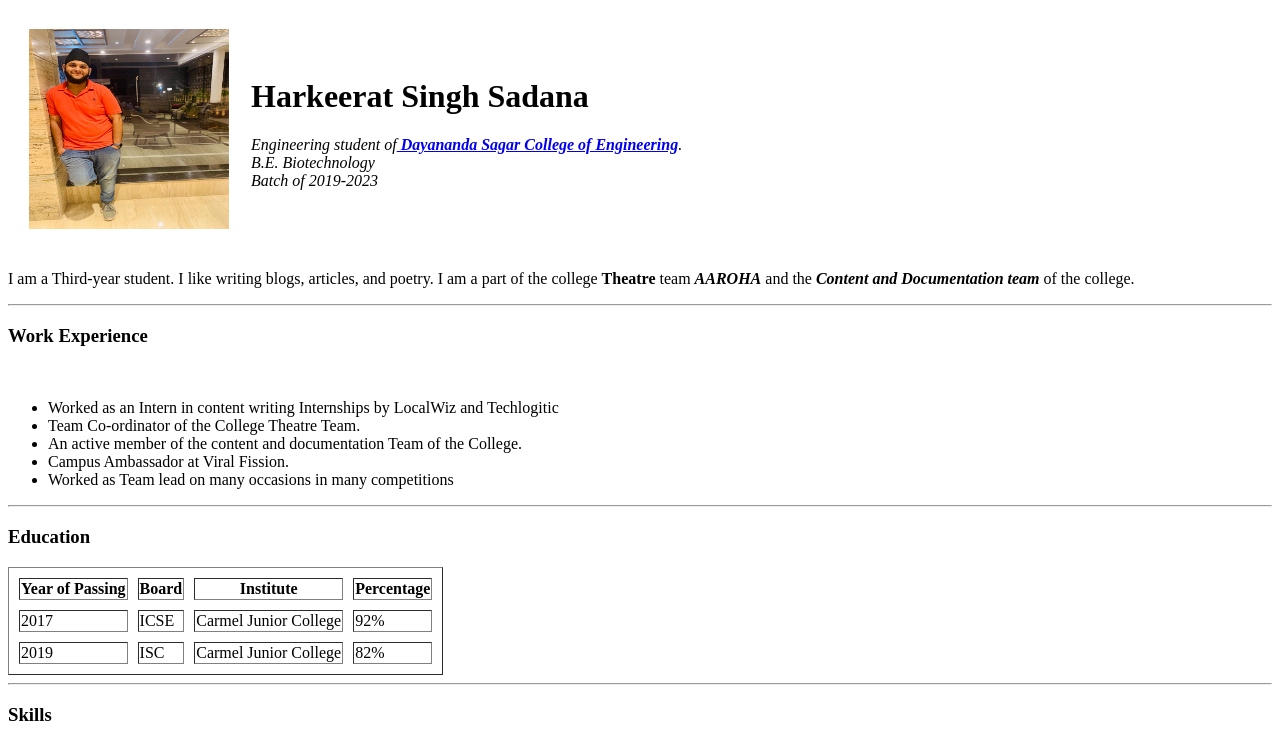
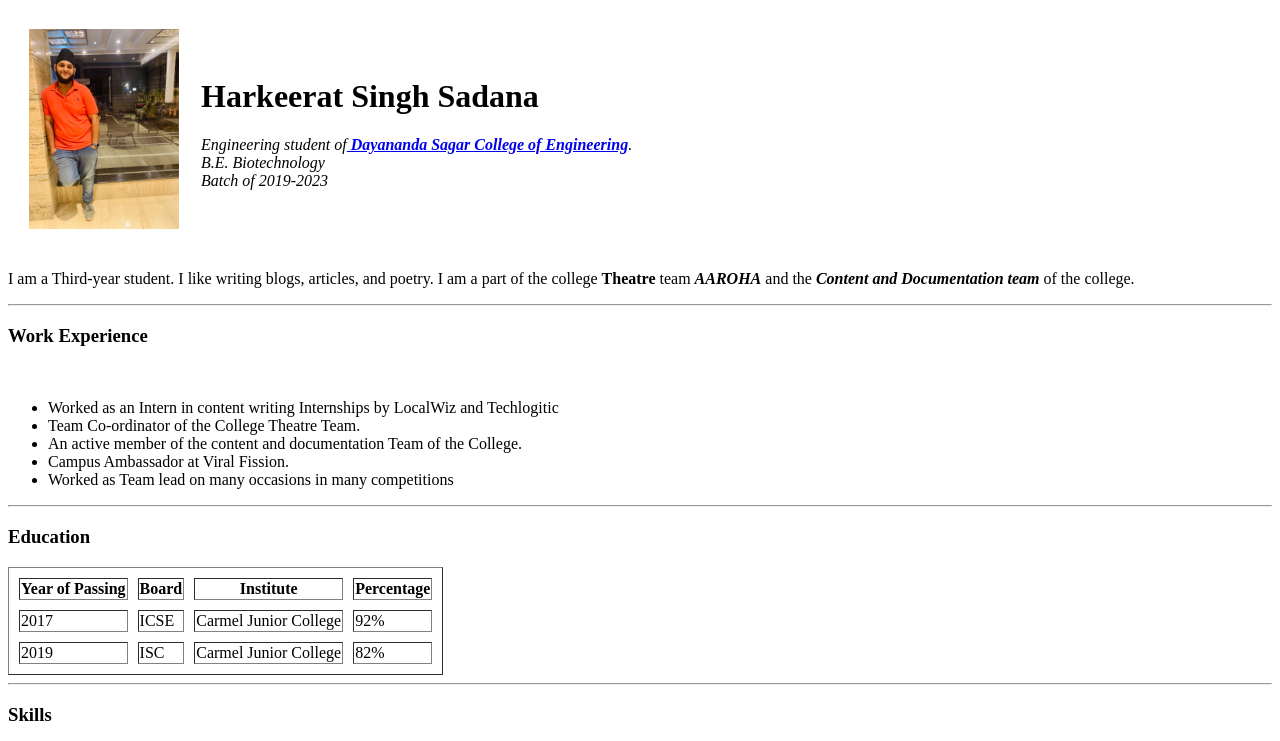
Before and after one commit to Harjee07/website, a plain HTML site: page index.html in a window 1280 px wide. Shown: the top 741 px of the page. Drawn offline with Linux system fonts and the light colour scheme.

Commit message:
Update index.html

```diff
--- a/index.html
+++ b/index.html
@@ -10,7 +10,7 @@
 <body>
   <table cellspacing="20">
     <tr>
-      <td><img src="profile.jpeg" alt="Harkeerat profile image" width="200" height="200"></td>
+      <td><img src="profile.jpeg" alt="Harkeerat profile image" width="150" height="200"></td>
       <td>
         <h1><strong>Harkeerat Singh Sadana</strong></h1>
         <p><em>Engineering student of<strong><a href="https://www.dsce.edu.in/"> Dayananda Sagar College of Engineering</a></strong>.<br>B.E. Biotechnology<br>Batch of 2019-2023</em></p>
```
